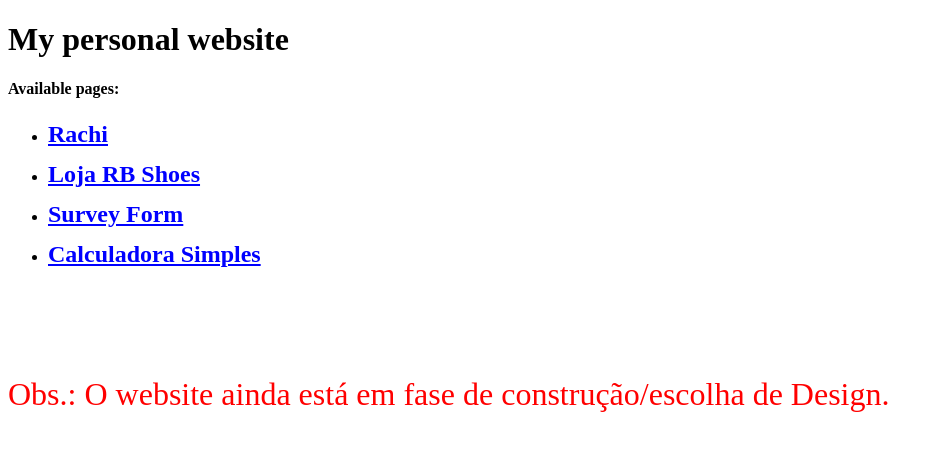
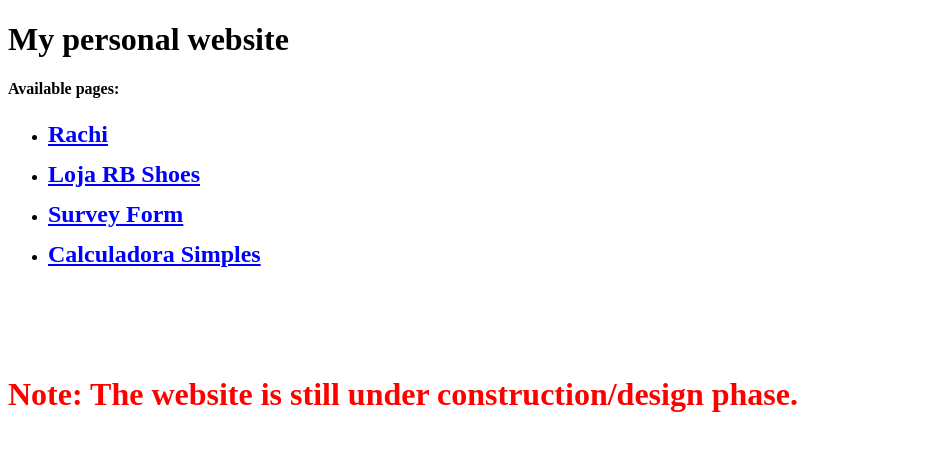
Before and after one commit to JorgeRodrigo481516/JorgeRodrigo481516.github.io, a plain HTML site: page index.html in a window 1280 px wide. Shown: the whole page, without its empty margins (0-943 px from the left). Drawn offline with Linux system fonts and the light colour scheme.

Commit message:
Translate to English

```diff
--- a/index.html
+++ b/index.html
@@ -17,6 +17,7 @@
     }
     p {
       font-size: 32px;
+      font-weight: 700;
       color: red;
     }
   </style>
@@ -31,6 +32,6 @@
     <li><a href="https://jorgerodrigo481516.github.io/calculadora-simples/">Calculadora Simples</a></li>
   </ul>
   <br><br><br>
-  <p>Obs.: O website ainda está em fase de construção/escolha de Design.</p>
+  <p>Note: The website is still under construction/design phase.</p>
 </body>
 </html>
```
